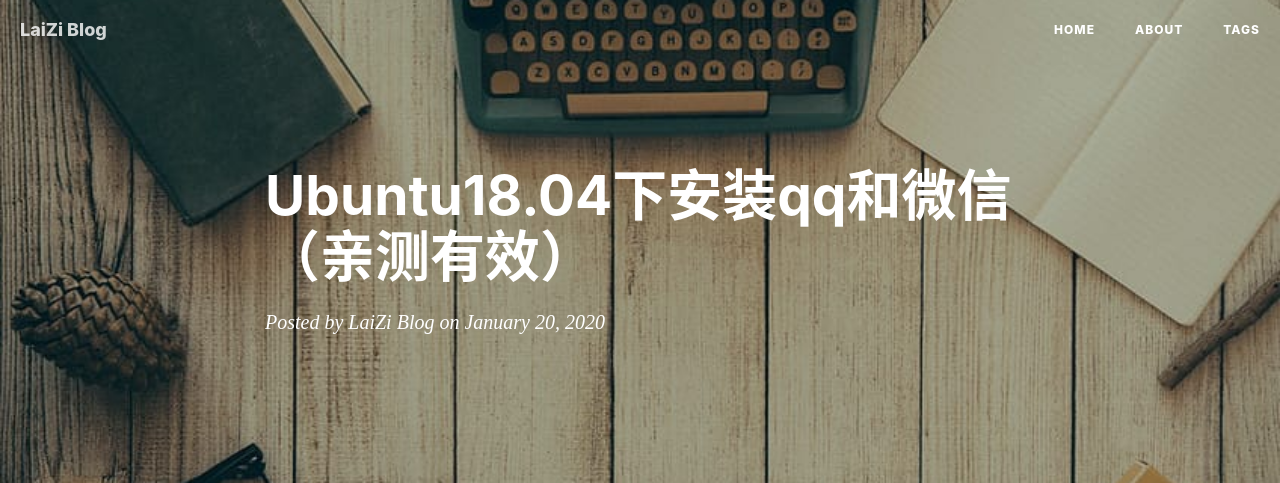
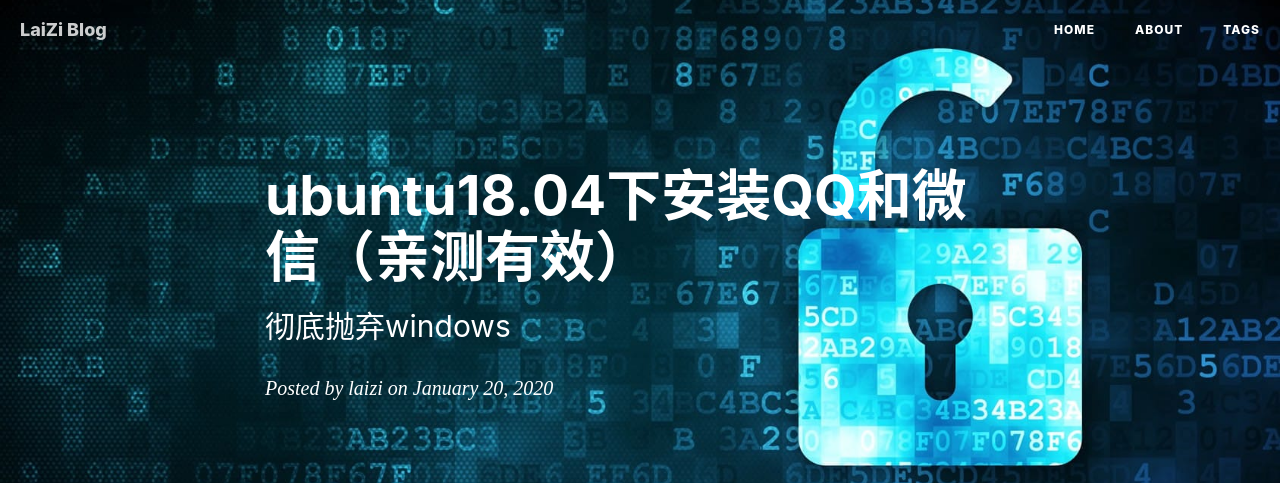
Before and after one commit to laisimiao/laisimiao.github.io, a Jekyll site: the page built from _posts/2020-01-20-ubuntu18.04下安装QQ和微信（亲测有效）.md, in a window 1280 px wide. Shown: the top 483 px of the page. Built offline with Jekyll 4.4.1, drawn with Linux system fonts in a browser that asks for light colours; nearby versions of some CDN libraries; our own code applies the rules of GitHub Pages for plain Markdown files; comment, search, counter and statistics services are not loaded; part of the change alters nothing that is shown; grey boxes are pictures that could not be loaded.

Commit message:
Update 2020-01-20-ubuntu18.04下安装QQ和微信（亲测有效）.md

```diff
--- a/_posts/2020-01-20-ubuntu18.04下安装QQ和微信（亲测有效）.md
+++ b/_posts/2020-01-20-ubuntu18.04下安装QQ和微信（亲测有效）.md
@@ -1,10 +1,21 @@
+---
+layout:     post                    # 使用的布局（不需要改）
+title:      ubuntu18.04下安装QQ和微信（亲测有效）               # 标题
+subtitle:   彻底抛弃windows      #副标题
+date:       2020-01-20              # 时间
+author:     laizi                      # 作者
+header-img: img/post-bg-hacker.jpg    #这篇文章标题背景图片
+catalog: true                       # 是否归档
+tags:                               #标签
+    -
+---
 想必对于一些researcher来说，用linux系统是非常必要的，但是对于刚接触linux的人来说，在linux发行版上没有社交软件qq和wechat就非常的不习惯，因为会有好多消息和文件在上面，所以我就尝试了一下在**Ubuntu18.04**上面安装QQ和微信：
 ## 安装
 其实在linux发行版（这里比较常见的就是Ubuntu, debian和mint）中采用的较多的还是通过deepin-wine容器的方式安装，下面分享一下安装过程中非常简洁方便的一个地方：
- https://github.com/zq1997/deepin-wine
- 他是基于大佬wszqkzqk移植的，对于一些新版本兼容性更好，也非常适合小白的操作和需求，下面是我的安装完成之后的图：
- ![qq](https://s2.ax1x.com/2020/01/20/1idnII.png)
- ![wechat](https://s2.ax1x.com/2020/01/20/1idAMD.png)
+https://github.com/zq1997/deepin-wine
+他是基于大佬wszqkzqk移植的，对于一些新版本兼容性更好，也非常适合小白的操作和需求，下面是我的安装完成之后的图：
+![qq](https://s2.ax1x.com/2020/01/20/1idnII.png)
+![wechat](https://s2.ax1x.com/2020/01/20/1idAMD.png)
 ## 注意
 1. 微信安装好之后会出现黑的实心框，想要消除，只需要在任意的对话框里输入666即可
 2. 编写此博客的是linux下的[Remarkable](https://remarkableapp.github.io/linux.html)编辑器
```
